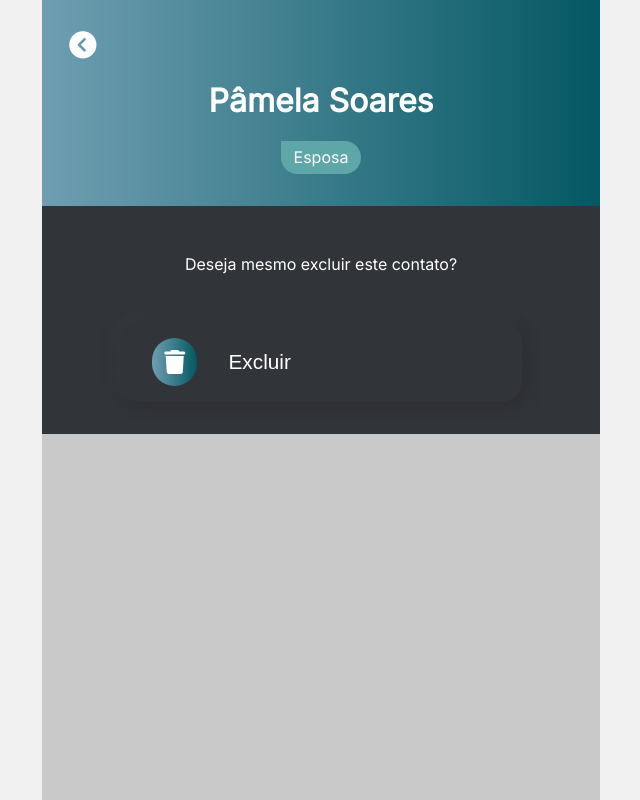
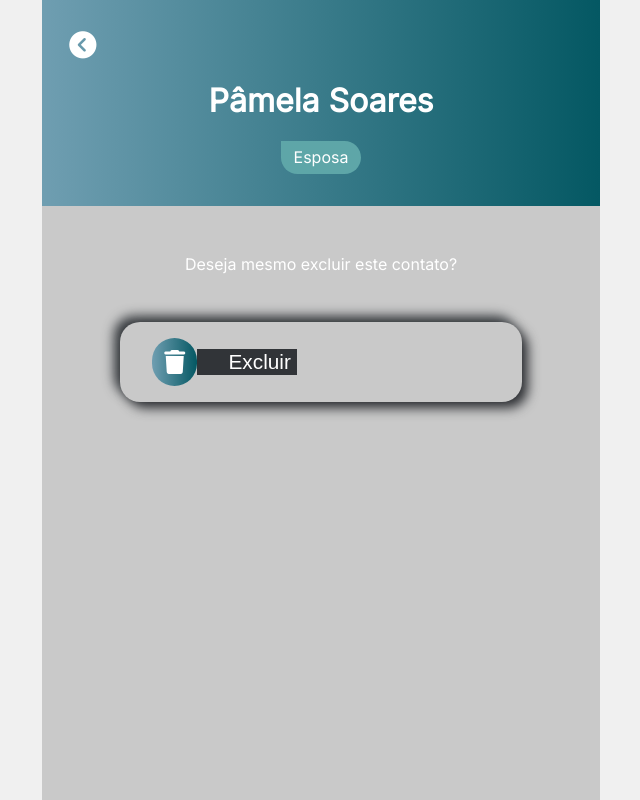
Before and after one commit to fharaujo/contactsbook, a Django app: page /delete/1 in a window 1280 px wide. Shown: the whole page, without its empty margins (319-959 px from the left). Run offline with Django 3.2, Linux system fonts and the light colour scheme; data comes from the database, SQL or seed files in the repository; some libraries are stand-ins or nearby versions.

Commit message:
commit projeto update

```diff
--- a/static/style-delete.css
+++ b/static/style-delete.css
@@ -50,7 +50,7 @@
 }
 
 .delete-container{
-	background-color: #313438;
+	background-color: #c9c9c9;
 	color: #fff;
 	text-align: center;
 }
```
